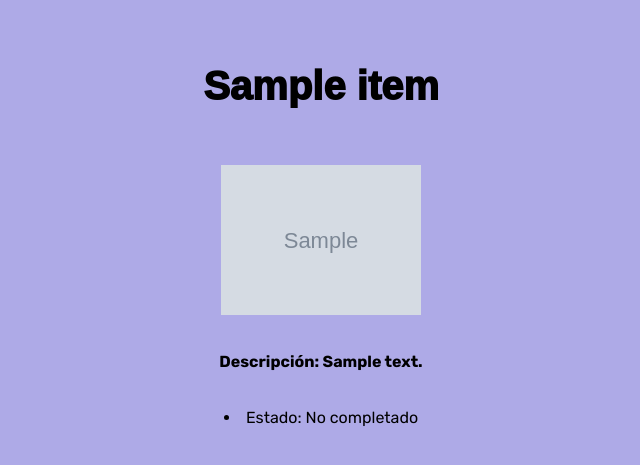
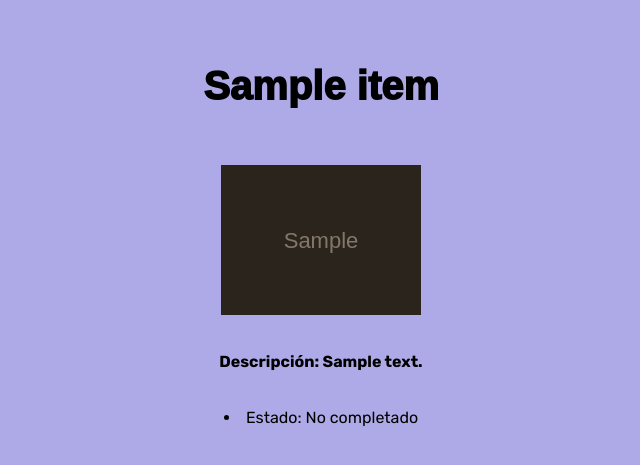
Before and after one commit to CristianTroya/Gestor-Videojuegos, a Flask app: template Flask/templates/detalle.html in a window 1280 px wide. Shown: the part 89-554 px from the top of the page, without its empty margins (319-959 px from the left). Run offline with Flask 3, Linux system fonts and the light colour scheme; the template is opened without the code that fills it: most values are stand-ins (such as "Sample title", 1, 10 or a date in 2020); grey boxes marked "Sample" are stand-in pictures; some web fonts are replaced.

Commit message:
invert image detalle

```diff
--- a/Flask/static/css/detalle.css
+++ b/Flask/static/css/detalle.css
@@ -13,3 +13,7 @@ header {
     gap: 1rem;
     padding: 1rem;
 }
+
+#imagen{
+      filter:invert(1)
+}
--- a/Flask/templates/detalle.html
+++ b/Flask/templates/detalle.html
@@ -20,7 +20,7 @@
 
     <div id="Minecraft">
         <h3>{{ item.nombre }}</h3>
-        <img width="200" src="{{ url_for('static', filename='img/' + item.imagen) }}" alt="{{item.imagen}}">
+        <img id="imagen" width="200" src="{{ url_for('static', filename='img/' + item.imagen) }}" alt="{{item.imagen}}">
         <h4>Descripción: {{ item["Descripción"] }}</h4>
         <li>Estado: {{'Completado' if item.completado == 1 else 'No completado'}}</li>
         <script src="{{ url_for('static', filename='js/noche.js') }}"></script>
```
